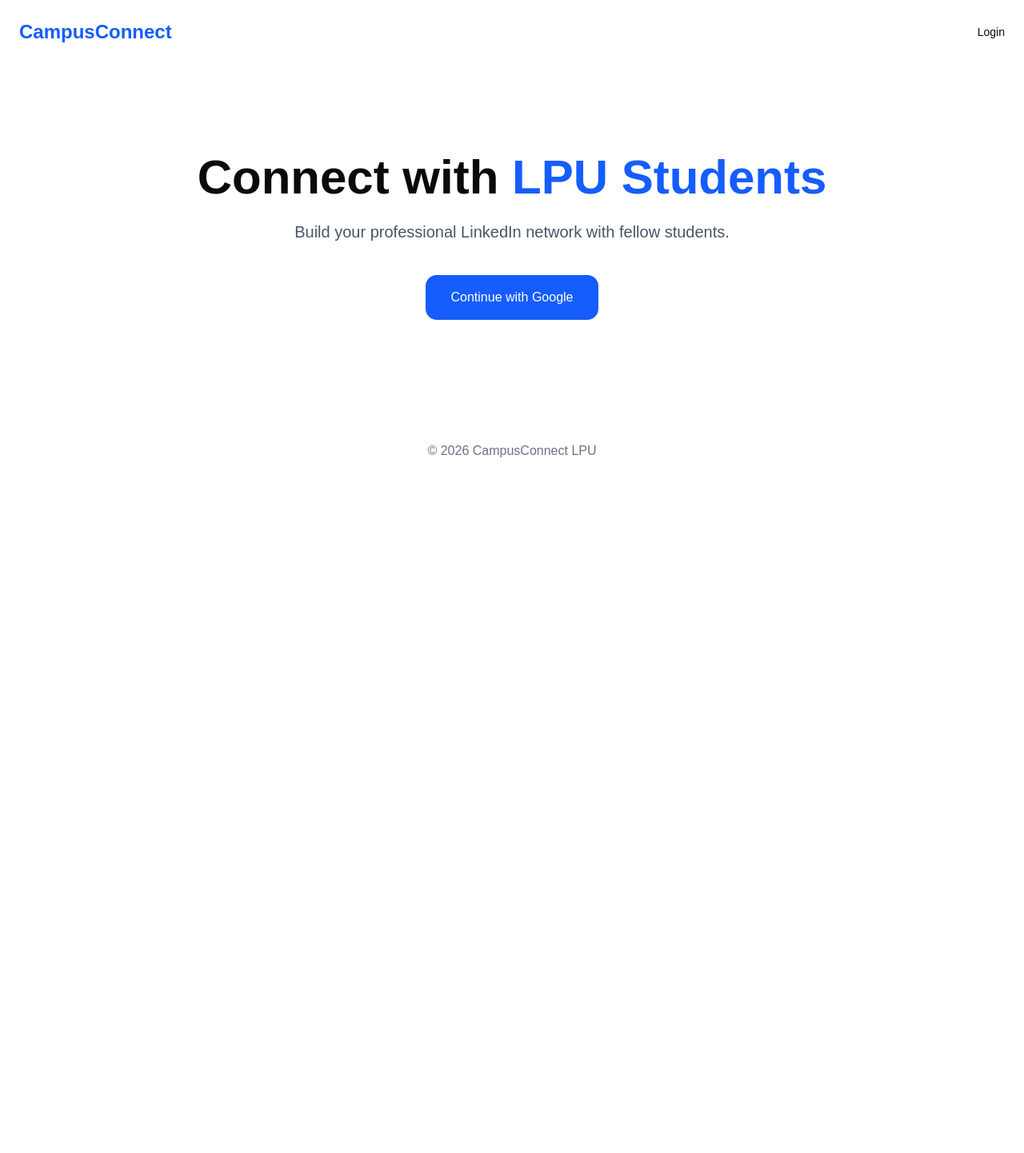
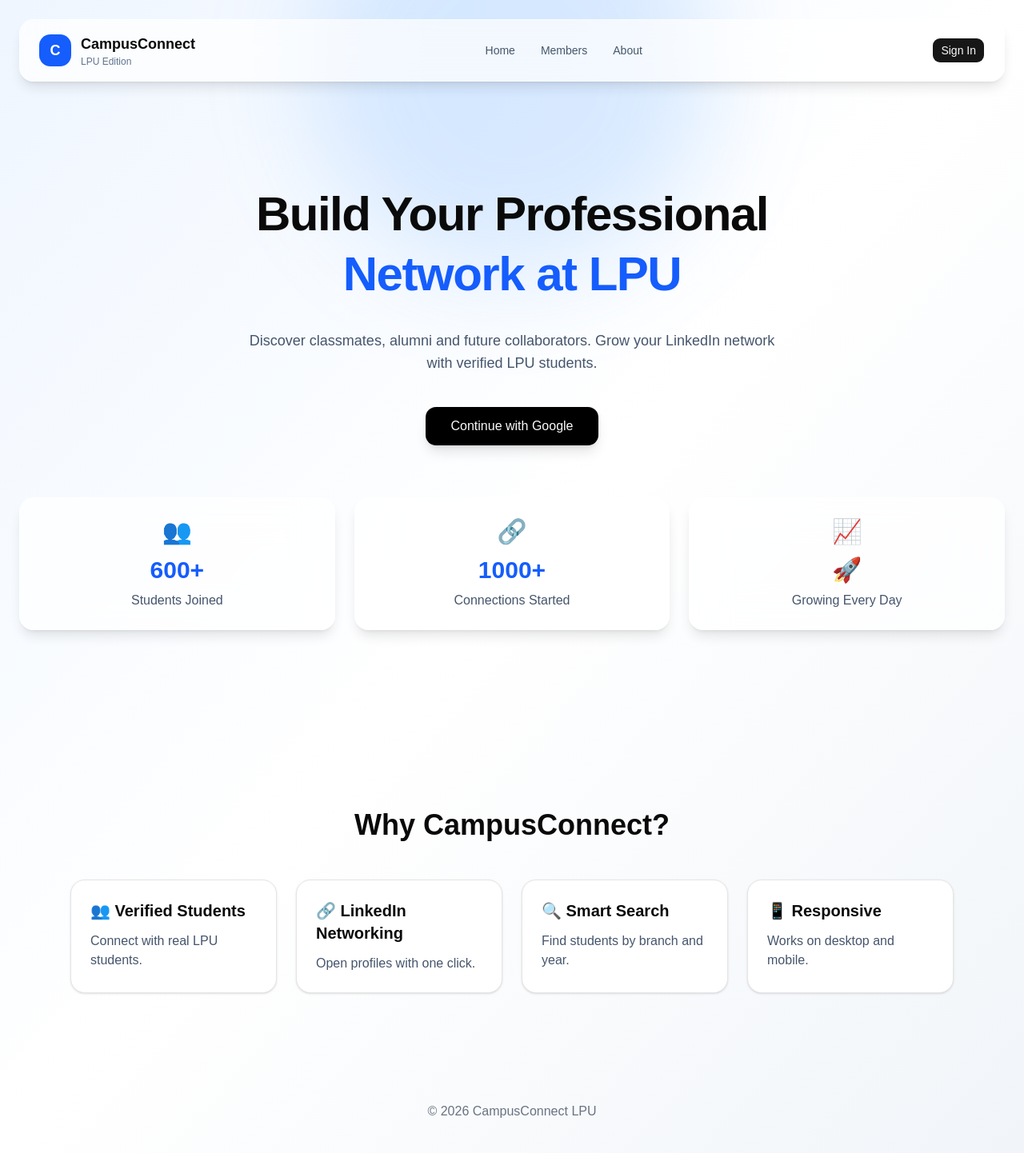
Before and after one commit to RAJ-DEV-V/campusconnect-lpu, a React (Vite) app: page / in a window 1280 px wide. Shown: the whole page at 80% size. Before the commit the page ends 800 px from the top, so only its background shows below. Built offline with nearby package versions, Linux system fonts and the light colour scheme; no server answers.

Commit message:
Add Supabase authentication setup and improve landing page

```diff
--- a/package.json
+++ b/package.json
@@ -12,6 +12,7 @@
   "dependencies": {
     "@base-ui/react": "^1.6.0",
     "@fontsource-variable/geist": "^5.2.9",
+    "@supabase/supabase-js": "^2.110.0",
     "@tailwindcss/vite": "^4.3.2",
     "class-variance-authority": "^0.7.1",
     "clsx": "^2.1.1",
--- a/src/components/Hero.jsx
+++ /dev/null
@@ -1,34 +0,0 @@
-import Container from "./Container";
-
-export default function Hero() {
-  return (
-    <Container>
-
-      <section className="py-28 text-center">
-
-        <h1 className="text-6xl font-bold">
-
-          Connect with
-          <span className="text-blue-600">
-            {" "}LPU Students
-          </span>
-
-        </h1>
-
-        <p className="mt-6 text-xl text-gray-600">
-
-          Build your professional LinkedIn network with fellow students.
-
-        </p>
-
-        <button className="mt-10 bg-blue-600 text-white px-8 py-4 rounded-xl hover:bg-blue-700 transition">
-
-          Continue with Google
-
-        </button>
-
-      </section>
-
-    </Container>
-  );
-}
--- a/src/components/Navbar.jsx
+++ b/src/components/Navbar.jsx
@@ -1,21 +1,58 @@
 import Container from "./Container";
+import { Button } from "@/components/ui/button";
 
 export default function Navbar() {
   return (
-    <nav className="py-6">
+    <header className="sticky top-0 z-50 pt-6">
       <Container>
-        <div className="flex justify-between items-center">
+        <nav className="flex items-center justify-between rounded-2xl border border-white/40 bg-white/70 px-6 py-4 shadow-lg backdrop-blur-xl">
 
-          <h1 className="text-2xl font-bold text-blue-600">
-            CampusConnect
-          </h1>
+          {/* Logo */}
 
-          <button className="text-sm font-medium">
-            Login
-          </button>
+          <div className="flex items-center gap-3">
 
-        </div>
+            <div className="flex h-10 w-10 items-center justify-center rounded-xl bg-blue-600 text-lg font-bold text-white">
+              C
+            </div>
+
+            <div>
+
+              <h1 className="text-lg font-bold">
+                CampusConnect
+              </h1>
+
+              <p className="text-xs text-slate-500">
+                LPU Edition
+              </p>
+
+            </div>
+
+          </div>
+
+          {/* Navigation */}
+
+          <div className="hidden gap-8 text-sm font-medium text-slate-600 md:flex">
+
+            <a href="/" className="transition hover:text-blue-600">
+              Home
+            </a>
+
+            <a href="/members" className="transition hover:text-blue-600">
+              Members
+            </a>
+
+            <a href="#" className="transition hover:text-blue-600">
+              About
+            </a>
+
+          </div>
+
+          <Button>
+            Sign In
+          </Button>
+
+        </nav>
       </Container>
-    </nav>
+    </header>
   );
 }
--- /dev/null
+++ b/src/components/sections/Features.jsx
@@ -0,0 +1,45 @@
+export default function Features() {
+  return (
+    <section className="py-24">
+      <div className="mx-auto max-w-6xl px-6">
+
+        <h2 className="mb-12 text-center text-4xl font-bold">
+          Why CampusConnect?
+        </h2>
+
+        <div className="grid gap-6 md:grid-cols-2 lg:grid-cols-4">
+
+          <div className="rounded-2xl border bg-white p-6 shadow">
+            <h3 className="text-xl font-semibold">👥 Verified Students</h3>
+            <p className="mt-3 text-slate-600">
+              Connect with real LPU students.
+            </p>
+          </div>
+
+          <div className="rounded-2xl border bg-white p-6 shadow">
+            <h3 className="text-xl font-semibold">🔗 LinkedIn Networking</h3>
+            <p className="mt-3 text-slate-600">
+              Open profiles with one click.
+            </p>
+          </div>
+
+          <div className="rounded-2xl border bg-white p-6 shadow">
+            <h3 className="text-xl font-semibold">🔍 Smart Search</h3>
+            <p className="mt-3 text-slate-600">
+              Find students by branch and year.
+            </p>
+          </div>
+
+          <div className="rounded-2xl border bg-white p-6 shadow">
+            <h3 className="text-xl font-semibold">📱 Responsive</h3>
+            <p className="mt-3 text-slate-600">
+              Works on desktop and mobile.
+            </p>
+          </div>
+
+        </div>
+
+      </div>
+    </section>
+  );
+}
--- /dev/null
+++ b/src/components/sections/Hero.jsx
@@ -0,0 +1,36 @@
+import Container from "../Container";
+import { Button } from "@/components/ui/button";
+import Stats from "./Stats";
+import { signInWithGoogle } from "../../services/auth";
+
+export default function Hero() {
+  return (
+    <Container>
+      <section className="py-32 text-center">
+
+        <h1 className="text-6xl font-extrabold tracking-tight leading-tight">
+          Build Your Professional
+
+          <span className="block text-blue-600">
+            Network at LPU
+          </span>
+        </h1>
+
+        <p className="mx-auto mt-8 max-w-2xl text-lg text-slate-600">
+          Discover classmates, alumni and future collaborators.
+          Grow your LinkedIn network with verified LPU students.
+        </p>
+
+        <Button
+          size="lg"
+          className="mt-10 rounded-xl px-8 py-6 text-base bg-black hover:bg-slate-900 transition-all duration-300 shadow-lg hover:scale-105"
+          onClick={signInWithGoogle}
+        >
+          Continue with Google
+        </Button>
+
+        <Stats />
+      </section>
+    </Container>
+  );
+}
--- /dev/null
+++ b/src/components/sections/Stats.jsx
@@ -0,0 +1,50 @@
+export default function Stats() {
+  const stats = [
+    {
+      title: "Students Joined",
+      value: "600+",
+      icon: "👥",
+    },
+    {
+      title: "Connections Started",
+      value: "1000+",
+      icon: "🔗",
+    },
+    {
+      title: "Growing Every Day",
+      value: "🚀",
+      icon: "📈",
+    },
+  ];
+
+  return (
+    <section className="mt-16">
+      <div className="grid gap-6 md:grid-cols-3">
+
+        {stats.map((stat) => (
+
+          <div
+            key={stat.title}
+            className="rounded-2xl border border-white/40 bg-white/70 p-6 text-center shadow-lg backdrop-blur-xl transition hover:-translate-y-1 hover:shadow-xl"
+          >
+
+            <div className="text-3xl">
+              {stat.icon}
+            </div>
+
+            <h2 className="mt-3 text-3xl font-bold text-blue-600">
+              {stat.value}
+            </h2>
+
+            <p className="mt-2 text-slate-600">
+              {stat.title}
+            </p>
+
+          </div>
+
+        ))}
+
+      </div>
+    </section>
+  );
+}
--- /dev/null
+++ b/src/lib/supabase.js
@@ -0,0 +1,9 @@
+import { createClient } from "@supabase/supabase-js";
+
+const supabaseUrl =
+    import.meta.env.VITE_SUPABASE_URL;
+const supabaseKey =
+    import.meta.env.VITE_SUPABASE_PUBLISHABLE_KEY;
+
+export const supabase = createClient(supabaseUrl, supabaseKey);
+console.log("Supabase Connected:", supabase);
--- a/src/pages/Landing.jsx
+++ b/src/pages/Landing.jsx
@@ -1,13 +1,25 @@
 import Navbar from "../components/Navbar";
-import Hero from "../components/Hero";
+import Hero from "../components/sections/Hero";
 import Footer from "../components/Footer";
-
+import Features from "../components/sections/Features";
 export default function Landing() {
   return (
-    <>
-      <Navbar />
-      <Hero />
-      <Footer />
-    </>
+    <div className="relative min-h-screen overflow-hidden bg-slate-50">
+
+      {/* Background Gradient */}
+      <div className="absolute inset-0 bg-gradient-to-br from-blue-50 via-white to-slate-100" />
+
+      {/* Blue Glow */}
+      <div className="absolute -top-40 left-1/2 h-[500px] w-[500px] -translate-x-1/2 rounded-full bg-blue-400/20 blur-3xl" />
+
+      {/* Content */}
+      <div className="relative z-10">
+        <Navbar />
+        <Hero />
+        <Features />
+        <Footer />
+      </div>
+
+    </div>
   );
 }
--- /dev/null
+++ b/src/services/auth.js
@@ -0,0 +1,30 @@
+import { supabase } from "../lib/supabase";
+
+export async function signInWithGoogle() {
+    const { error } = await supabase.auth.signInWithOAuth({
+        provider: "google",
+        options: {
+            redirectTo: window.location.origin,
+        },
+    });
+
+    if (error) {
+        console.error(error.message);
+    }
+}
+
+export async function signOut() {
+    const { error } = await supabase.auth.signOut();
+
+    if (error) {
+        console.error(error.message);
+    }
+}
+
+export async function getCurrentUser() {
+    const {
+        data: { user },
+    } = await supabase.auth.getUser();
+
+    return user;
+}
```
Also changed, not shown: 1 other file (tests, documents, lock files or other folders).
